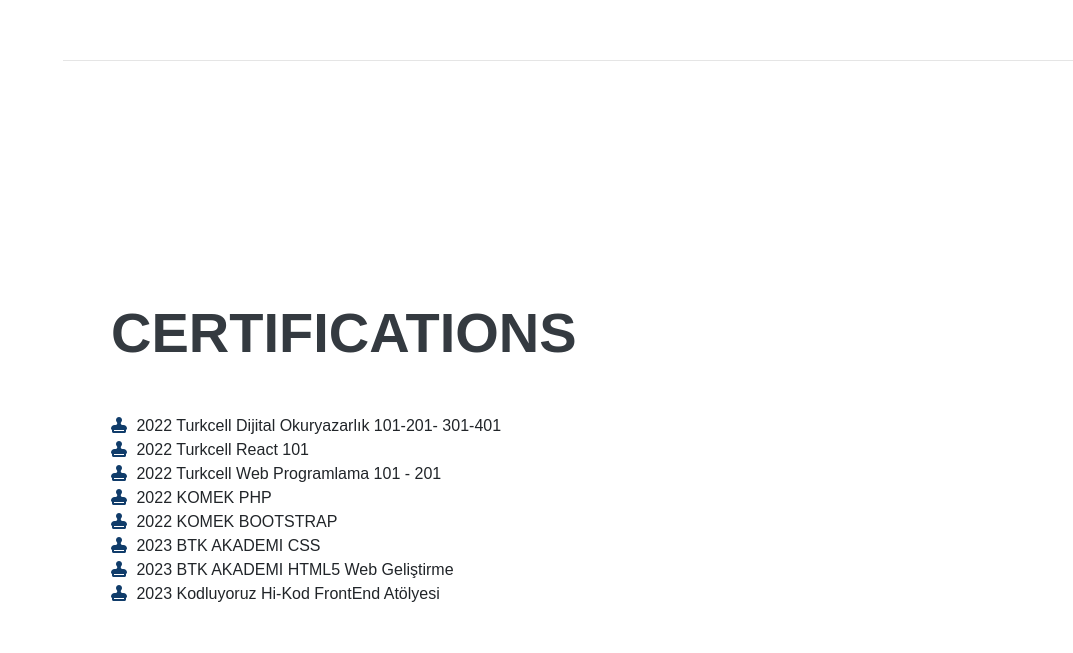
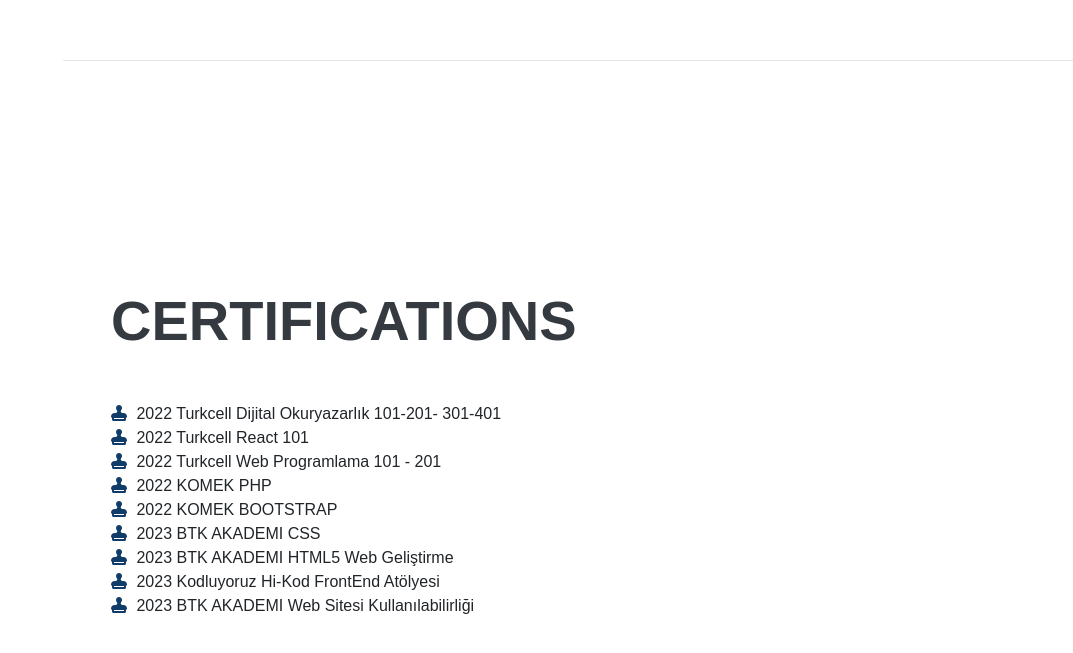
Before and after one commit to abdullahkarali/portfolio, a plain HTML site: page index.html in a window 1280 px wide. Shown: the part 4445-5098 px from the top of the page, without its empty margins (207-1280 px from the left). Drawn offline with nearby package versions, Linux system fonts and the light colour scheme; a web font is replaced by a local one.

Commit message:
sertifika eklendi.

```diff
--- a/index.html
+++ b/index.html
@@ -233,6 +233,9 @@
                         <li><i class="fa-solid fa-stamp" style="color: #103c6a;"></i>
                             <span>2023 Kodluyoruz Hi-Kod FrontEnd Atölyesi</span>
                         </li>
+                        <li><i class="fa-solid fa-stamp" style="color: #103c6a;"></i>
+                            <span>2023 BTK AKADEMI Web Sitesi Kullanılabilirliği</span>
+                        </li>
                     </ul>
                 </section>
             </div>
```
